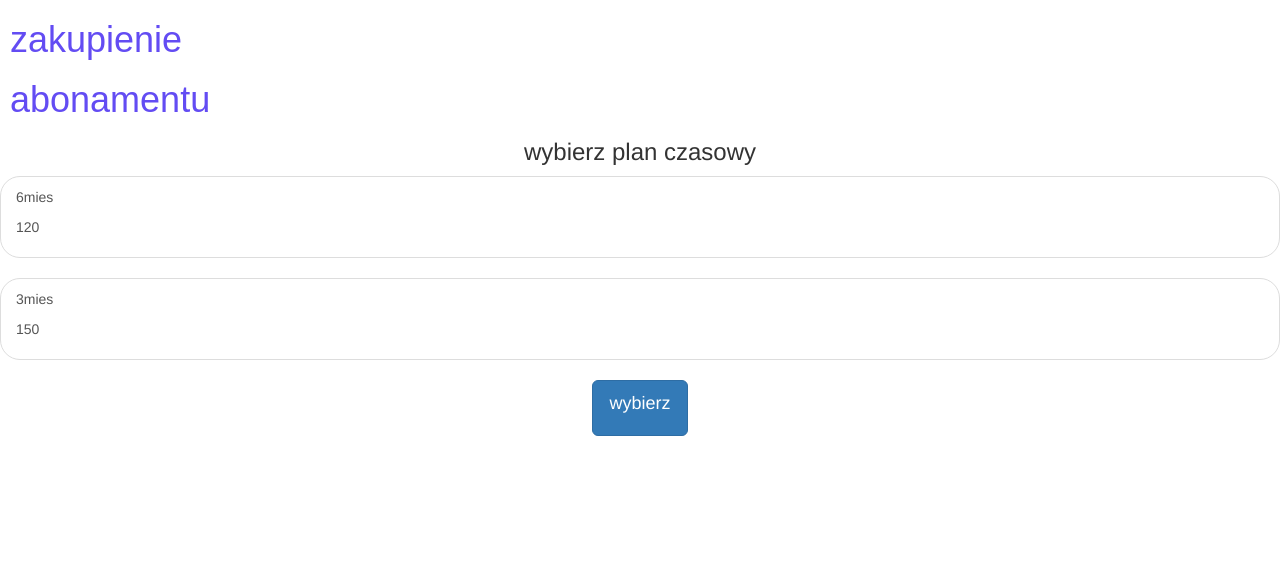
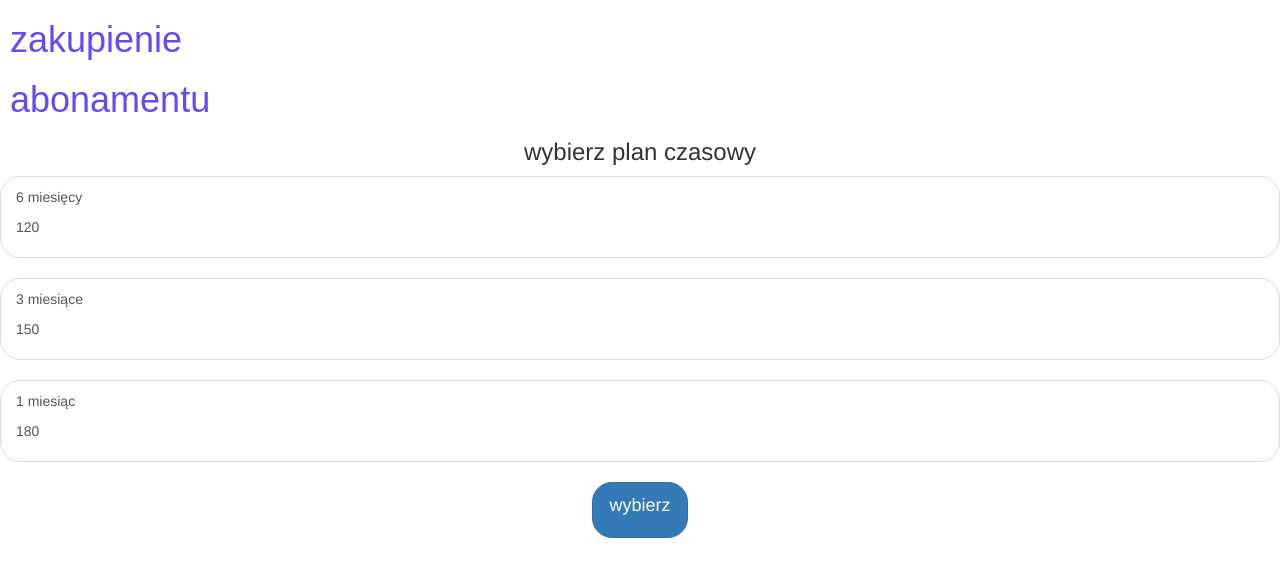
Before and after one commit to Filipstrozik/FMKBook, an Angular app in the folder angular-frontend/: page / in a window 1280 px wide. Shown: the top 576 px of the page. Built offline with nearby package versions, Linux system fonts and the light colour scheme.

Commit message:
add: finished UI of type abonament list

```diff
--- a/angular-frontend/src/app/buy-abonament-list/buy-abonament-list.component.css
+++ b/angular-frontend/src/app/buy-abonament-list/buy-abonament-list.component.css
@@ -16,3 +16,16 @@ h1 {
 .name {
   align-self: center;
 }
+
+li > button {
+  border-radius: 20px;
+}
+
+button {
+  border-radius: 20px;
+}
+
+button.selected {
+  background-color: #634CF3;
+  color: white;
+}
--- a/angular-frontend/src/app/buy-abonament-list/buy-abonament-list.component.html
+++ b/angular-frontend/src/app/buy-abonament-list/buy-abonament-list.component.html
@@ -4,17 +4,24 @@
 <body>
   <ul class="list-group">
     <li *ngFor="let typ of typyAbonamentu" class="list-group list-unstyled flex-column text-center" >
-    <button class="list-group-item " style="border-radius: 20px">
+      <button [class.selected]="typ === selectedType"
+        type="button" class="list-group-item"
+      (click)="onSelect(typ)">
         <p class="name">{{typ.time}}</p>
         <p class="name">{{typ.price}}</p>
       </button>
     </li>
   </ul>
 
+  <div *ngIf="selectedType">
+    <p> selected: {{selectedType.time}} </p>
+    <div>id: {{selectedType.id}}</div>
+  </div>
+
 </body>
 
 <footer class="text-center align-self-end" >
-  <button type="submit" class="btn btn-primary btn-lg ">
+  <button type="submit" class="btn btn-primary btn-lg">
     <p>wybierz</p>
   </button>
 </footer>
--- a/angular-frontend/src/app/buy-abonament-list/buy-abonament-list.component.ts
+++ b/angular-frontend/src/app/buy-abonament-list/buy-abonament-list.component.ts
@@ -9,12 +9,19 @@ export class BuyAbonamentListComponent implements OnInit {
 
 
   typyAbonamentu: TypAbonamentu[] = [
-    { id: 0, time: "6mies", price: 120},
-    { id: 1, time: "3mies", price: 150}
+    { id: 0, time: "6 miesięcy", price: 120},
+    { id: 1, time: "3 miesiące", price: 150},
+    { id: 2, time: "1 miesiąc", price: 180}
   ];
   constructor() { }
 
   ngOnInit(): void {
+  }
+  statusClass = 'not-active';
+  selectedType?: TypAbonamentu;
+  onSelect(typ: TypAbonamentu): void {
+    this.selectedType = typ;
+    this.statusClass = 'active';
   }
 
 }
```
Lines whose indentation alone changed are shown as unchanged.
